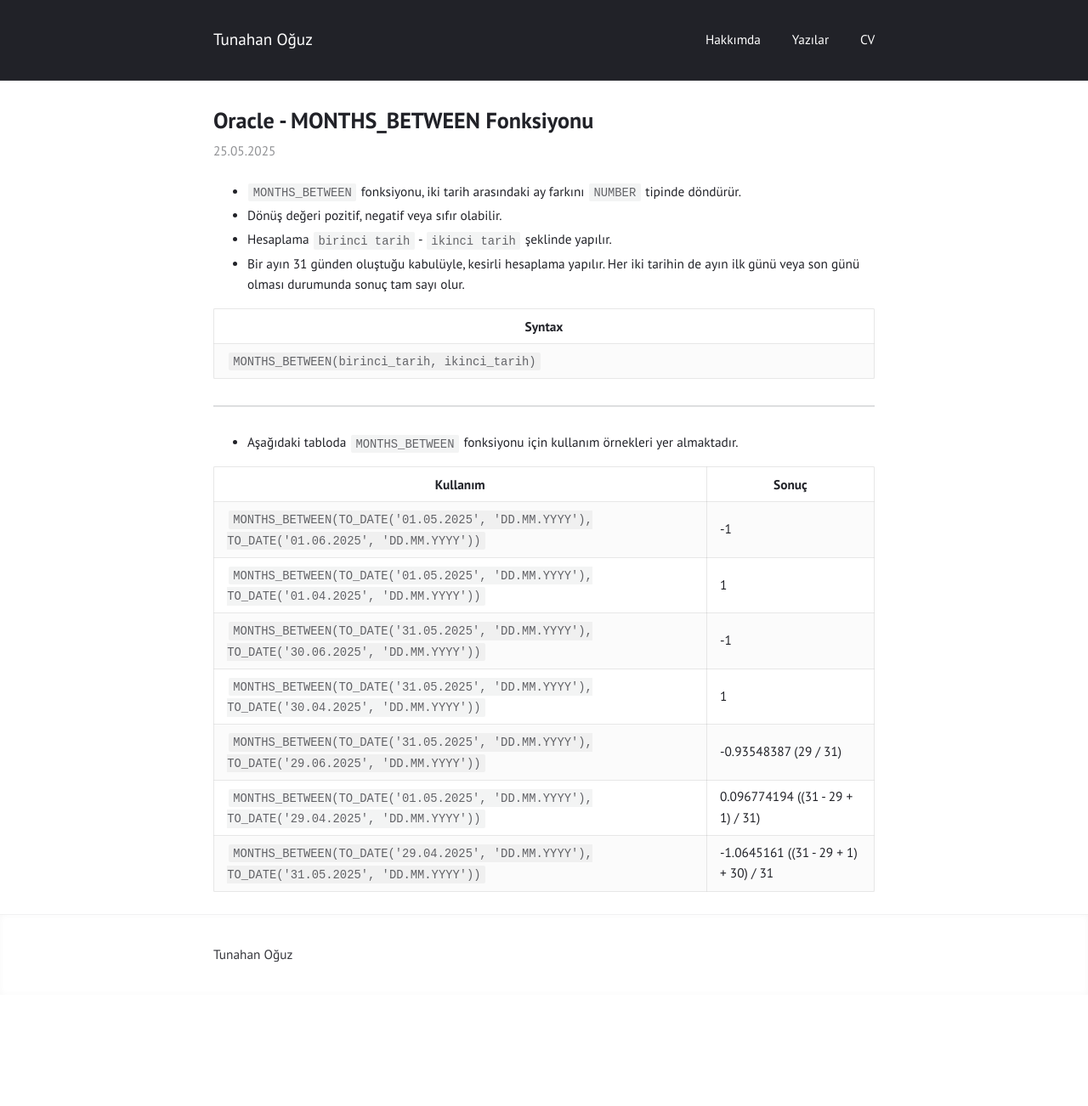
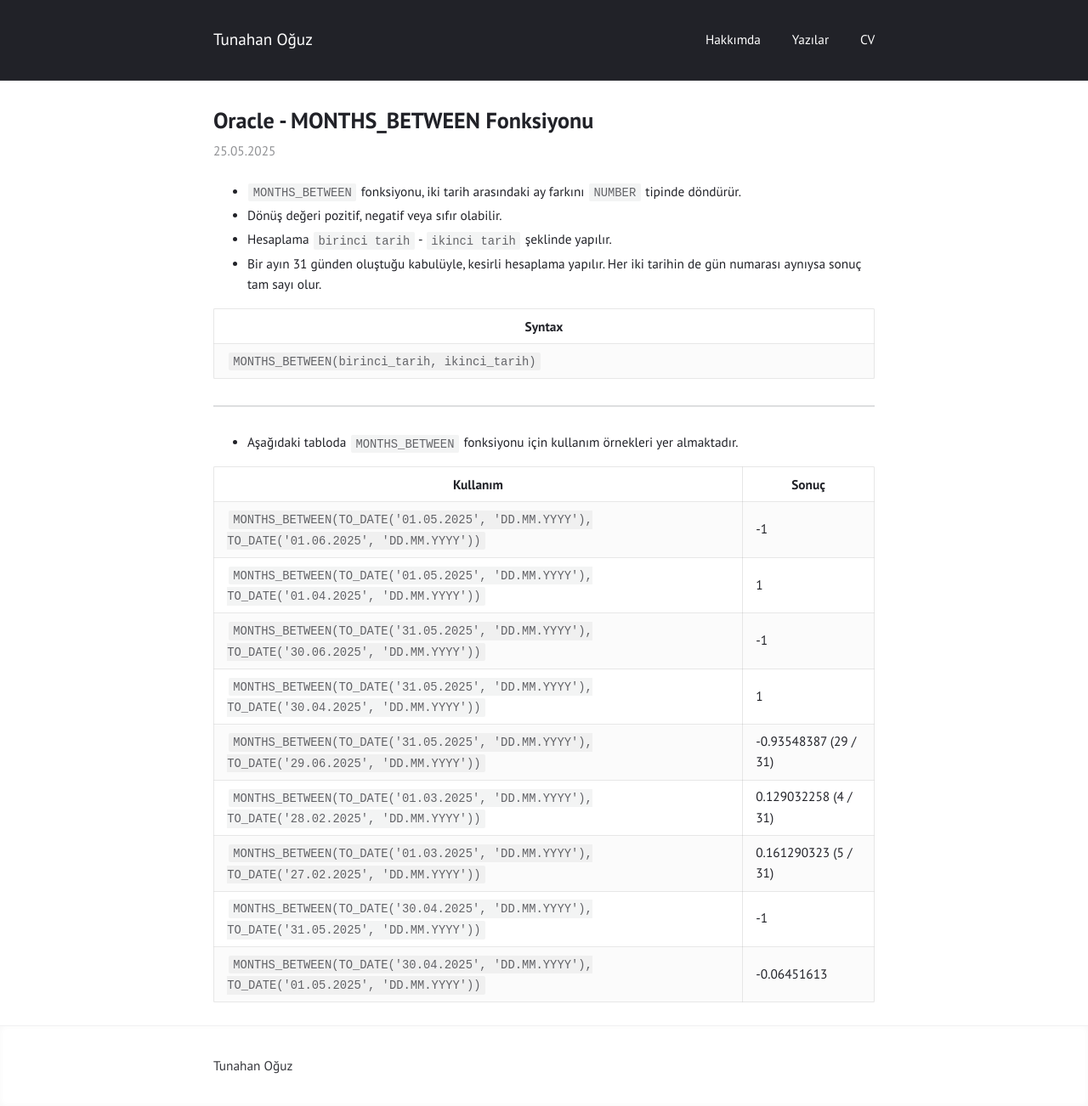
Before and after one commit to tunahanoguz/tunahanoguz.github.io, a Jekyll site: the page built from _posts/2025-05-25-oracle-MONTHS_BETWEEN-fonksiyonu.md, in a window 1280 px wide. Shown: the whole page at 85% size. Built offline with Jekyll 4.4.1, drawn with Linux system fonts in a browser that asks for light colours; before the commit the page ends 1171 px from its top, so only the background shows below that.

Commit message:
Update 2025-05-25-oracle-MONTHS_BETWEEN-fonksiyonu.md

```diff
--- a/_posts/2025-05-25-oracle-MONTHS_BETWEEN-fonksiyonu.md
+++ b/_posts/2025-05-25-oracle-MONTHS_BETWEEN-fonksiyonu.md
@@ -8,7 +8,7 @@ categories: oracle
 - `MONTHS_BETWEEN` fonksiyonu, iki tarih arasındaki ay farkını `NUMBER` tipinde döndürür.
 - Dönüş değeri pozitif, negatif veya sıfır olabilir.
 - Hesaplama `birinci tarih` - `ikinci tarih` şeklinde yapılır.
-- Bir ayın 31 günden oluştuğu kabulüyle, kesirli hesaplama yapılır. Her iki tarihin de ayın ilk günü veya son günü olması durumunda sonuç tam sayı olur.
+- Bir ayın 31 günden oluştuğu kabulüyle, kesirli hesaplama yapılır. Her iki tarihin de gün numarası aynıysa sonuç tam sayı olur.
 
 | Syntax                                        |
 |-----------------------------------------------|
@@ -25,5 +25,7 @@ categories: oracle
 | `MONTHS_BETWEEN(TO_DATE('31.05.2025', 'DD.MM.YYYY'), TO_DATE('30.06.2025', 'DD.MM.YYYY'))` | -1                                   |
 | `MONTHS_BETWEEN(TO_DATE('31.05.2025', 'DD.MM.YYYY'), TO_DATE('30.04.2025', 'DD.MM.YYYY'))` | 1                                    |
 | `MONTHS_BETWEEN(TO_DATE('31.05.2025', 'DD.MM.YYYY'), TO_DATE('29.06.2025', 'DD.MM.YYYY'))` | -0.93548387 (29 / 31)                |
-| `MONTHS_BETWEEN(TO_DATE('01.05.2025', 'DD.MM.YYYY'), TO_DATE('29.04.2025', 'DD.MM.YYYY'))` | 0.096774194 ((31 - 29 + 1) / 31)     |
-| `MONTHS_BETWEEN(TO_DATE('29.04.2025', 'DD.MM.YYYY'), TO_DATE('31.05.2025', 'DD.MM.YYYY'))` | -1.0645161 ((31 - 29 + 1) + 30) / 31 |
+| `MONTHS_BETWEEN(TO_DATE('01.03.2025', 'DD.MM.YYYY'), TO_DATE('28.02.2025', 'DD.MM.YYYY'))` | 0.129032258 (4 / 31)                 |
+| `MONTHS_BETWEEN(TO_DATE('01.03.2025', 'DD.MM.YYYY'), TO_DATE('27.02.2025', 'DD.MM.YYYY'))` | 0.161290323 (5 / 31)                 |
+| `MONTHS_BETWEEN(TO_DATE('30.04.2025', 'DD.MM.YYYY'), TO_DATE('31.05.2025', 'DD.MM.YYYY'))` | -1                                   |
+| `MONTHS_BETWEEN(TO_DATE('30.04.2025', 'DD.MM.YYYY'), TO_DATE('01.05.2025', 'DD.MM.YYYY'))` | -0.06451613                          |
```
